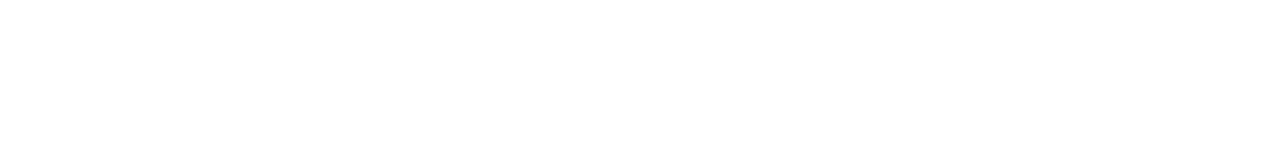
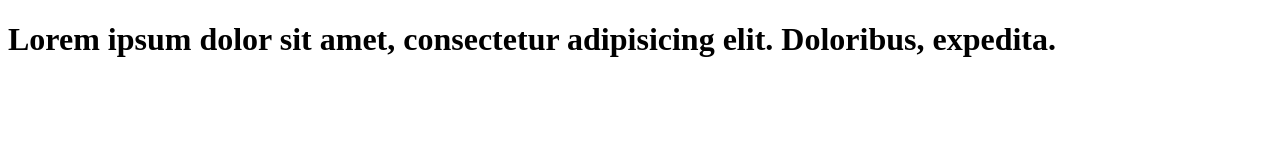
Before and after one commit to Jessyaus2000/test, a plain HTML site: page index.html in a window 1280 px wide. Drawn offline with Linux system fonts and the light colour scheme.

Commit message:
added h1

```diff
--- a/index.html
+++ b/index.html
@@ -5,5 +5,10 @@
     <meta name="viewport" content="width=device-width, initial-scale=1.0" />
     <title>My New Identity</title>
   </head>
-  <body></body>
+  <body>
+    <h1>
+      Lorem ipsum dolor sit amet, consectetur adipisicing elit. Doloribus,
+      expedita.
+    </h1>
+  </body>
 </html>
```
